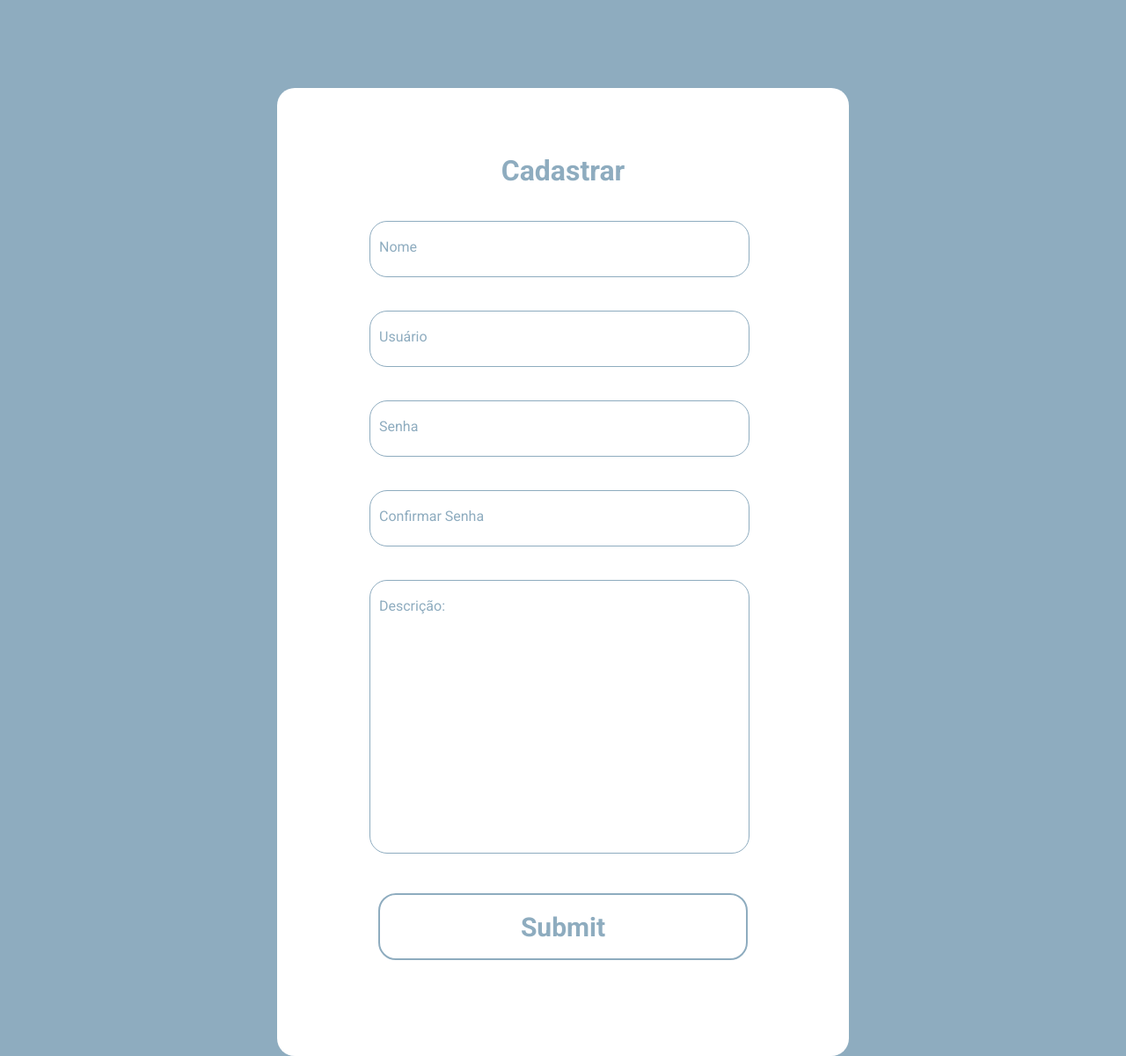
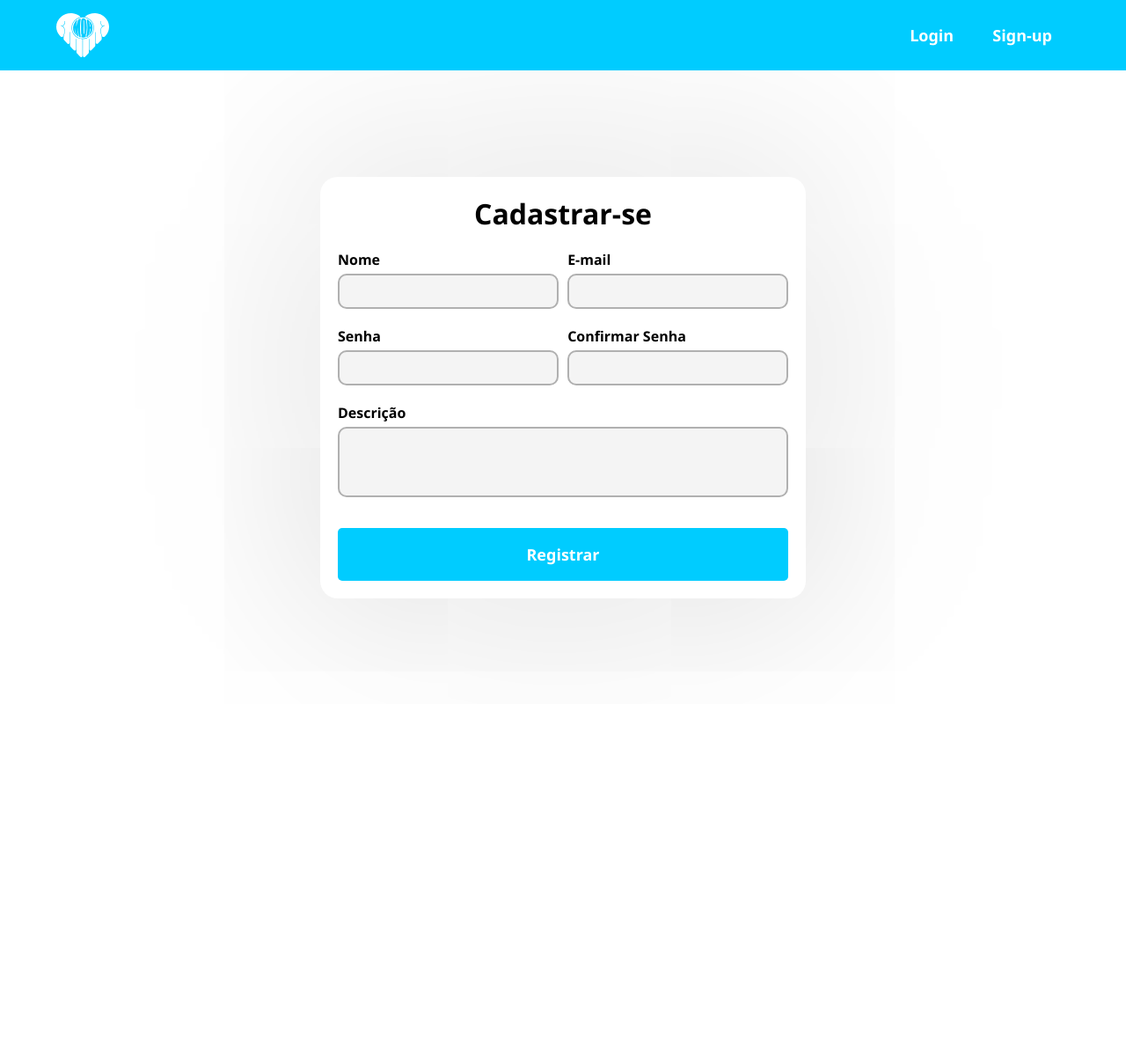
Before and after one commit to Vini1227/MQA, a PHP site: page /html/cadastro.php in a window 1280 px wide. Shown: the whole page at 88% size. After the commit the page ends 714 px from the top, so only its background shows below. Run offline with PHP 8.4, Linux system fonts and the light colour scheme.

Commit message:
estilo da tela de cadastro e login atualizados

```diff
--- a/css/cadastro.css
+++ b/css/cadastro.css
@@ -3,174 +3,132 @@
 * {
   margin: 0;
   padding: 0;
-  font-family: 'Roboto', sans-serif;
+  font-family: 'Segoe UI', Tahoma, Geneva, Verdana, sans-serif;
 }
 
-body {
-  background-color: #8EACBF;
+.app {
+  display: flex;
+  flex-direction: column;
+  width: 100vw;
+  height: 100vh;
 }
 
-.container {
+.header {
   display: flex;
   justify-content: center;
+  background-color: #00ccff;
+  min-height: 80px;
   width: 100%;
-  margin-top: 100px;
+  z-index: 9999;
 }
 
-.card {
-  background-color: white;
-  padding: 75px;
-  border-radius: 20px;
-  width: 500px;
-  height: 950px;
+.nav {
+  display: flex;
+  justify-content: space-between;
+  align-items: center;
+  min-height: 80px;
+  width: 90%;
 }
 
-h1{
-  text-align: center;
-  margin-bottom: 20px;
-  color: #8EACBF;
+.nav-link {
+  color: #ffffff;
+  text-decoration: none;
+  font-weight: bolder;
+  font-size: 18px;
+  margin: 0px 10px;
+  padding: 10px;
 }
 
-.label-float input{
-  margin-left: 30px;
-  height: 52px;
-  width: 420px;
-  padding: 5px 5px;
-  display: inline-block;
-  border: 1px solid #8EACBF;
-  background-color: white;
-  outline: none;
-  min-width: 180px;
-  font-size: 16px;
-  transition: all .3s ease-out;
-  border-radius: 20px;
-
+.mqa {
+  max-height: 60px;
+  max-width: 60px;
 }
 
-.label-float{
-  position: relative;
-  padding-top: 13px;
-  margin-top: 5%;
-  margin-bottom: 5%;
+.main {
+  display: flex;
+  align-items: center;
+  justify-content: center;
+  width: 100%;
+  height: 100%;
 }
 
-.label-float input:focus{
-  border-bottom: 2px solid #8EACBF;
+.login-card {
+  display: flex;
+  flex-direction: column;
+  align-items: center;
+  padding: 20px;
+  margin: 20px;
+  width: 512px;
+  border-radius: 20px;
+  box-shadow: 0px 4px 250px 10px #00000026;
 }
 
-.label-float label{
-  margin-left: 41px;
-  color: #8EACBF;
-  pointer-events: none;
-  position: absolute;
-  top: 20px;
-  left: 0;
-  margin-top: 13px;
-  transition: all .3s ease-out;
+.card-title {
+  font-size: 32px;
+  margin-bottom: 20px;
 }
 
-.label-float input:focus + label,
-.label-float input:valid + label{
-  font-size: 13px;
-  margin-top: 0;
-  color: #4f98c5;
+.card-inputs {
+  display: flex;
+  flex-wrap: wrap;
+  justify-content: space-between;
 }
 
-#submit{
-  width: 420px;
-  height: 76px;
-  background-color: transparent;
-  border-color: #8EACBF;
-  color: #8EACBF;
-  padding: 7px;
-  font-weight: bold;
-  font-size: 30px;
-  margin-top: 20px;
-  border-radius: 20px;
-  border: 2px solid;
-  cursor: pointer;
-  outline: none;
-  transition: all .4s ease-out;
+.card-input {
+  width: 49%;
 }
 
-#submit:hover{
-  border: none;
-  background-color: #8EACBF;
-  color: #fff;
+.wrap-input {
+  width: 100%;
+  height: 40px;
+  box-sizing: border-box;
+  padding: 10px;
+  border-radius: 10px;
+  border-color: #b0b0b0;
+  background-color: #f4f4f4;
+  border-style: solid;
+  margin-bottom: 20px;
+  margin-top: 5px;
 }
 
-.justify-center{
-  display: flex;
-  justify-content: center;
+.nowrap-card-input{
+  width: 100%;
 }
 
-.fa-eye{
-  position: absolute;
-  top: 15px;
-  right: 10px;
-  cursor: pointer;
-  color: #8EACBF;
+.nowrap-input {
+  width: 100%;
+  height: 80px;
+  box-sizing: border-box;
+  padding: 10px;
+  border-radius: 10px;
+  border-color: #b0b0b0;
+  background-color: #f4f4f4;
+  border-style: solid;
+  border-width: 2px;
+  margin-top: 5px;
+  resize: none;
 }
 
-#msgError{
-  text-align: center;
-  color: #ff0000;
-  background-color: #ffbbbb;
-  padding: 10px;
-  border-radius: 4px;
-  display: none;
+label {
+  font-weight: bold;
 }
 
-#msgSuccess{
-  text-align: center;
-  color: #00bb00;
-  background-color: #bbffbe;
-  padding: 10px;
-  border-radius: 4px;
-  display: none;
+.card-button {
+  width: 100%;
+  height: 60px;
+  border-radius: 5px;
+  border: none;
+  background-color: #00ccff;
+  color: #ffffff;
+  font-size: 18px;
+  font-weight: bold;
+  margin-top: 30px;
 }
 
-.label-desc input{
-    margin-left: 30px;
-    height: 299px;
-    width: 420px;
-    padding: 5px 5px;
-    display: inline-block;
-    border: 1px solid #8EACBF;
-    background-color: white;
-    outline: none;
-    min-width: 180px;
-    font-size: 16px;
-    transition: all .3s ease-out;
-    border-radius: 20px;
-
-  }
-
-  .label-desc{
-    position: relative;
-    padding-top: 13px;
-    margin-top: 5%;
-    margin-bottom: 5%;
-  }
-
-  .label-desc input:focus{
-    border-bottom: 2px solid #8EACBF;
-  }
-
-  .label-desc label{
-    margin-left: 41px;
-    color: #8EACBF;
-    pointer-events: none;
-    position: absolute;
-    top: 20px;
-    left: 0;
-    margin-top: 13px;
-    transition: all .3s ease-out;
-  }
-
-  .label-desc input:focus + label,
-  .label-desc input:valid + label{
-    font-size: 13px;
-    margin-top: 0;
-    color: #4f98c5;
-  }
+.card-button:hover{
+  border: #00ccff solid;
+  background-color: #ffffff;
+  color: #00ccff;
+  cursor: pointer;
+  transition: 0.3s;
+}
--- a/html/cadastro.php
+++ b/html/cadastro.php
@@ -1,34 +1,46 @@
 <?php
-  if(isset($_POST['submit'])){
-      //print_r($_POST['email']);
-      //print_r($_POST['usuario']);
-      //print_r($_POST['senha']);
-      //print_r($_POST['confirmar']);
-      //print_r($_POST['descricao']);
-
+if (isset($_POST['submit'])) {
     include_once('./config.php');
 
+    // Coletando dados do formulário
     $usuario = $_POST['usuario'];
     $email = $_POST['email'];
     $senha = $_POST['senha'];
     $confir_senha = $_POST['confirmar'];
     $descricao = $_POST['descricao'];
 
+    // Verificando se as senhas coincidem
     if ($senha == $confir_senha) {
+        try {
+            // Criação da conexão PDO
+            $conexao = new PDO("mysql:host=$dbhost;dbname=$dbname", $dbusername, $dbpassword);
+            $conexao->setAttribute(PDO::ATTR_ERRMODE, PDO::ERRMODE_EXCEPTION);
 
-         $result = mysqli_query($conexao, "INSERT INTO cadastro(usuario,email,senha,descricao,confir_senha) VALUES ('$usuario','$email','$senha','$descricao','$confir_senha')");
+            // Preparando a consulta SQL
+            $sql = "INSERT INTO cadastro (usuario, email, senha, descricao, confir_senha) VALUES (:usuario, :email, :senha, :descricao, :confir_senha)";
+            $stmt = $conexao->prepare($sql);
 
+            // Vinculando os parâmetros
+            $stmt->bindParam(':usuario', $usuario);
+            $stmt->bindParam(':email', $email);
+            $stmt->bindParam(':senha', $senha);
+            $stmt->bindParam(':descricao', $descricao);
+            $stmt->bindParam(':confir_senha', $confir_senha);
+
+            // Executando a consulta
+            $stmt->execute();
+
+            // Redirecionando para a página de login
             header('Location:login.php');
-         //if($result){
-         // echo "cadastro realizado com sucesso!";
-         //}
-         //else{
-         //echo "as senhas nao coincidem tente //novamente";
-         //}
+            exit();
+        } catch (PDOException $e) {
+            // Exibindo mensagem de erro
+            echo "Falha na Conexão: " . $e->getMessage();
         }
-
+    } else {
+        echo "As senhas não coincidem. Tente novamente.";
     }
-
+}
 ?>
 
 <!DOCTYPE html>
@@ -38,54 +50,48 @@
     <meta name="viewport" content="width=device-width, initial-scale=1.0">
     <link rel="stylesheet" href="https://stackpath.bootstrapcdn.com/font-awesome/4.7.0/css/font-awesome.min.css">
     <link rel="stylesheet" href="../css/cadastro.css">
+    <link rel="shortcut icon" href="../imgs/MQA_blue.svg" type="image/x-icon">
     <title>Cadastro</title>
 </head>
 <body>
-    <div class='container'>
-        <div class='card'>
-         <form action="./cadastro.php" method="post">
-          <h1> Cadastrar </h1>
-
-          <div id='msgError'></div>
-          <div id='msgSuccess'></div>
-
-                  <div class="label-float">
-                     <input type="text" id="nome"
-                     name="usuario" placeholder=" " required>
-                     <label id="labelNome" for="nome">Nome</label>
+   <div class="app">
+      <div class="header">
+         <div class="nav">
+           <img class="mqa" src="../imgs/MQA_white.svg" alt="">
+           <div class="nav-links">
+           <a class="nav-link" href="">Login</a>
+           <a class="nav-link" href="">Sign-up</a>
            </div>
-
-                  <div class="label-float">
-                     <input type="text" name="email" id="usuario" placeholder=" " required>
-                     <label id="labelUsuario" for="usuario">Usuário</label>
          </div>
-
-                  <div class="label-float">
-                     <input type="password" name="senha" id="senha" placeholder=" " required>
-                     <label id="labelSenha" for="senha">Senha</label>
-
       </div>
-
-                  <div class="label-float">
-                     <input type="password" name="confirmar" id="confirmSenha" placeholder=" " required>
-                     <label id="labelConfirmSenha" for="confirmSenha">Confirmar Senha</label>
+      <div class="main">
+         <div class="login-card">
+            <h1 class="card-title">Cadastrar-se</h1>
+            <div class="card-inputs">
+            <div class="card-input">
+               <label for="nome">Nome</label>
+               <input class="wrap-input" type="text" name="nome" id="nome">
             </div>
-
-                  <div class="label-desc">
-                    <input type="description" name="descricao" id="descricao" placeholder=" " required>
-                    <label id="labeldescricao" for="descricao">Descrição:</label>
+            <div class="card-input">
+               <label for="email">E-mail</label>
+               <input class="wrap-input" type="email" name="email" id="email">
             </div>
-
-
-                  <div class='justify-center'>
-                  <input type="submit" id="submit" name="submit">
+            <div class="card-input">
+               <label for="senha">Senha</label>
+               <input class="wrap-input" type="password" name="senha" id="senha">
             </div>
-
-
+            <div class="card-input">
+               <label for="senha">Confirmar Senha</label>
+               <input class="wrap-input" type="password" name="senha" id="senha">
             </div>
-      </form>
+            <div class="nowrap-card-input">
+               <label for="descricao">Descrição</label>
+               <textarea maxlength="213" class="nowrap-input" type="text" name="descricao" id="descricao"></textarea>
             </div>
-
-     <script src="../js/cadastro.js"></script>
+            </div>
+            <input class="card-button" type="submit" name="submit" value="Registrar">
+         </div>
+      </div>
+   </div>
 </body>
 </html>
```
Also changed, not shown: Banco.sql (+8 -8 lines), css/login.css (+96 -50 lines), html/config.php (+9 -11 lines), html/login.php (+25 -17 lines), imgs/Back.png (renamed from img/Back.png), imgs/MQA_blue.svg (added), imgs/MQA_white.svg (added), imgs/coelho.png (renamed from img/coelho.png), imgs/dinheiro.png (renamed from img/dinheiro.png), imgs/logo3.png (renamed from img/logo3.png), imgs/produto.png (renamed from img/produto.png). Lines whose indentation alone changed are shown as unchanged.
